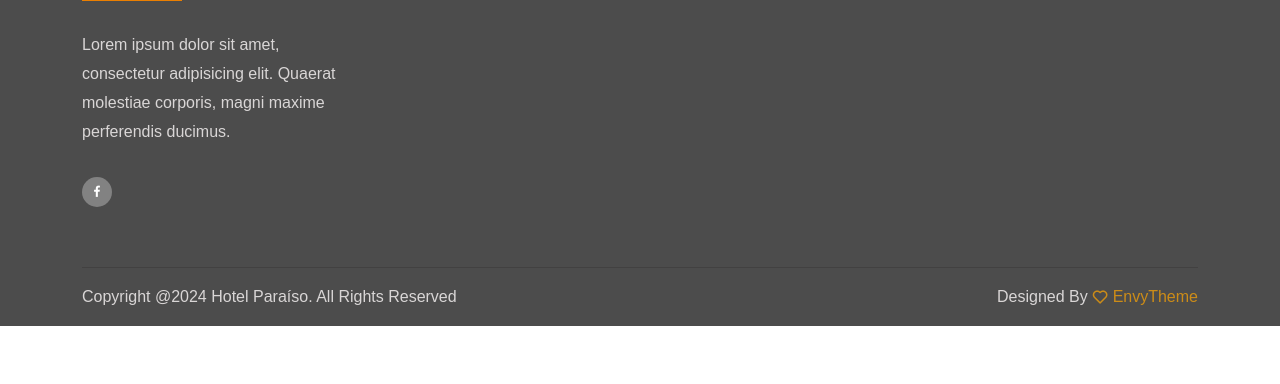
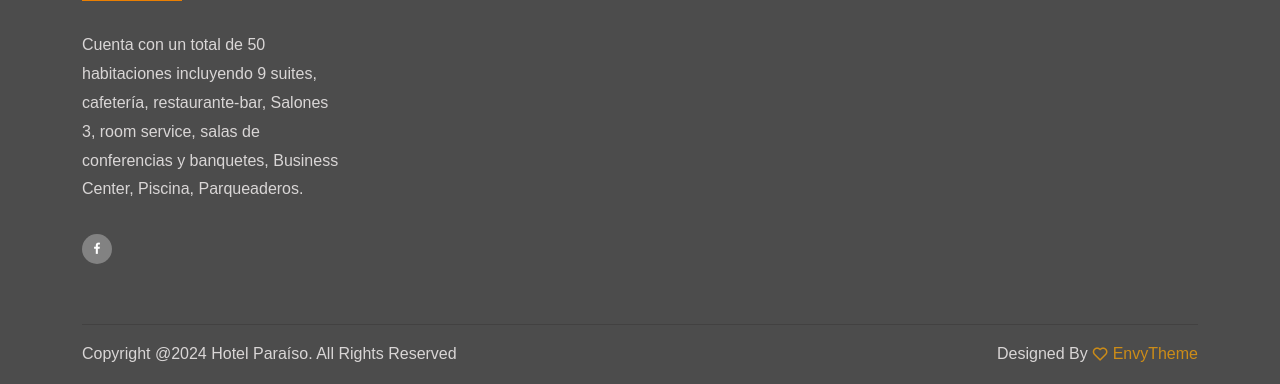
Before and after one commit to mattmosz/hotel, a PHP site: page /quinto/ in a window 1280 px wide. Shown: the part 4267-4651 px from the top of the page. Before the commit the page ends 4593 px from the top, so only its background shows below. Run offline with PHP 8.4, Linux system fonts and the light colour scheme; data comes from the database, SQL or seed files in the repository; style sheets or scripts are compiled from the project's sources; some libraries are stand-ins or nearby versions; some web fonts are replaced.

Commit message:
fix: correccion footer principal

```diff
--- a/views/template/footer-principal.php
+++ b/views/template/footer-principal.php
@@ -10,7 +10,7 @@
                         <a href="<?php echo RUTA_PRINCIPAL; ?>">
                             <img src="<?php echo RUTA_PRINCIPAL . 'assets'; ?>/img/logo.jpg" width="100" alt="Image">
                         </a>
-                        <p>Lorem ipsum dolor sit amet, consectetur adipisicing elit. Quaerat molestiae corporis, magni maxime perferendis ducimus.</p>
+                        <p>Cuenta con un total de 50 habitaciones incluyendo 9 suites, cafetería, restaurante-bar, Salones 3, room service, salas de conferencias y banquetes, Business Center, Piscina, Parqueaderos.</p>
                         <ul class="social-icon">
                             <li>
                                 <a href="https://www.facebook.com/hotelparaiso" target="_blank">
```
